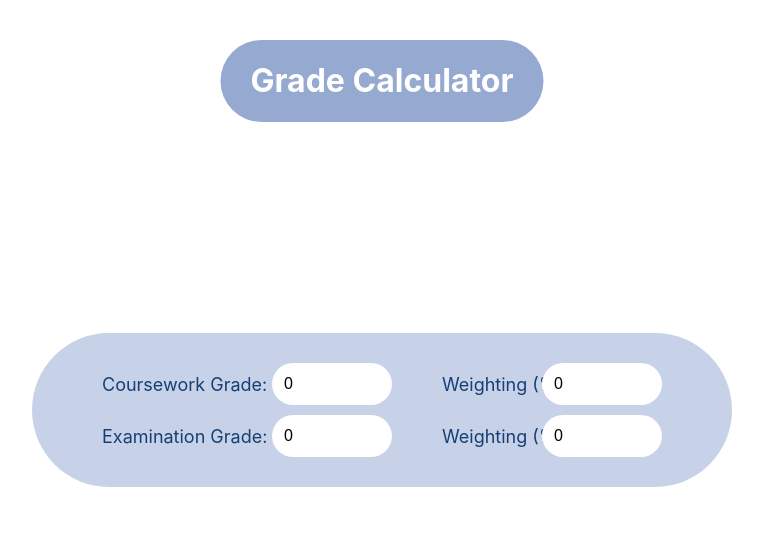
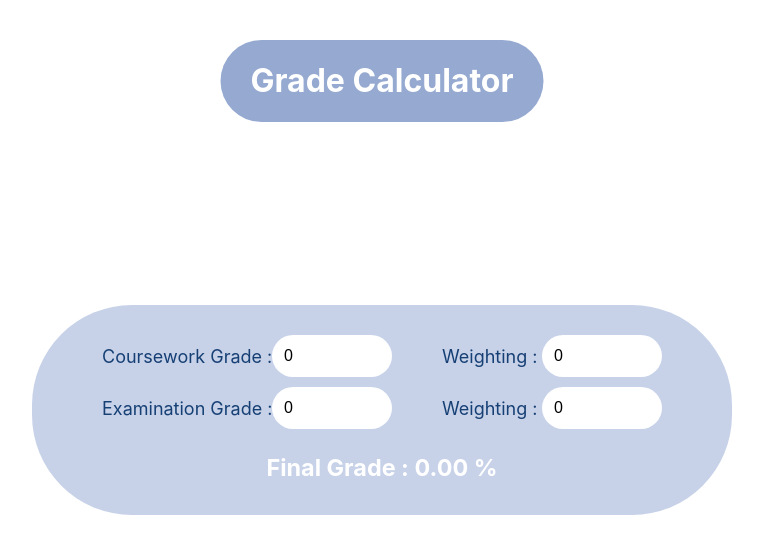
Before and after one commit to maeBoittiaux/grade-calculator, a React (Create React App) app: page / in a window 1280 px wide. Shown: the top 554 px of the page, without its empty margins (258-1021 px from the left). Built offline with nearby package versions, Linux system fonts and the light colour scheme.

Commit message:
Add results section within module component

```diff
--- a/src/Module.css
+++ b/src/Module.css
@@ -2,11 +2,14 @@
     background-color: #c7d2e9;
     border-radius: 100px;
     text-align: center;
-    padding: 20px 60px;
     margin-top: 20px;
     margin-left: auto;
     margin-right: auto;
     width: 580px;
+    padding-left: 60px;
+    padding-right: 60px;
+    padding-top: 20px;
+    padding-bottom: 10px;
 }
 
 .module-row {
@@ -50,3 +53,8 @@
 .module-input .weighting-label {
     width: 90px;
 }
+
+.module-results {
+    color: white;
+    font-size: 20px;
+}
--- a/src/Module.js
+++ b/src/Module.js
@@ -1,17 +1,34 @@
-import React from 'react';
+import React, { useState, useEffect } from 'react';
 import './Module.css';
 
 function Module() {
-    const handleInputChange = (e) => {
+    const [courseworkGrade, setCourseworkGrade] = useState(0);
+    const [courseworkWeighting, setCourseworkWeighting] = useState(0);
+    const [examGrade, setExamGrade] = useState(0);
+    const [examWeighting, setExamWeighting] = useState(0);
+    const [finalGrade, setFinalGrade] = useState(0);
+
+    const handleInputChange = (setter) => (e) => {
         const value = Math.max(0, Math.min(100, Number(e.target.value)));
-        e.target.value = value;
+        setter(value);
+    };
+
+    useEffect(() => {
+        calculateFinalGrade();
+    }, [courseworkGrade, courseworkWeighting, examGrade, examWeighting]);
+
+    const calculateFinalGrade = () => {
+        const cwPart = (courseworkGrade * courseworkWeighting) / 100;
+        const exPart = (examGrade * examWeighting) / 100;
+        const final = cwPart + exPart;
+        setFinalGrade(final.toFixed(2));
     };
 
     return (
         <div className="module-container">
             <div className="module-row">
                 <div className="module-input">
-                    <label htmlFor="coursework-grade">Coursework Grade:</label>
+                    <label htmlFor="coursework-grade">Coursework Grade :</label>
                     <input
                         type="number"
                         id="coursework-grade"
@@ -19,11 +36,11 @@ function Module() {
                         defaultValue="0"
                         min="0"
                         max="100"
-                        onChange={handleInputChange}
+                        onChange={handleInputChange(setCourseworkGrade)}
                     />
                 </div>
                 <div className="module-input">
-                    <label htmlFor="coursework-weighting" className="weighting-label">Weighting (%):</label>
+                    <label htmlFor="coursework-weighting" className="weighting-label">Weighting :</label>
                     <input
                         type="number"
                         id="coursework-weighting"
@@ -31,13 +48,13 @@ function Module() {
                         defaultValue="0"
                         min="0"
                         max="100"
-                        onChange={handleInputChange}
+                        onChange={handleInputChange(setCourseworkWeighting)}
                     />
                 </div>
             </div>
             <div className="module-row">
                 <div className="module-input">
-                    <label htmlFor="exam-grade">Examination Grade:</label>
+                    <label htmlFor="exam-grade">Examination Grade :</label>
                     <input
                         type="number"
                         id="exam-grade"
@@ -45,11 +62,11 @@ function Module() {
                         defaultValue="0"
                         min="0"
                         max="100"
-                        onChange={handleInputChange}
+                        onChange={handleInputChange(setExamGrade)}
                     />
                 </div>
                 <div className="module-input">
-                    <label htmlFor="exam-weighting" className="weighting-label">Weighting (%):</label>
+                    <label htmlFor="exam-weighting" className="weighting-label">Weighting :</label>
                     <input
                         type="number"
                         id="exam-weighting"
@@ -57,9 +74,12 @@ function Module() {
                         defaultValue="0"
                         min="0"
                         max="100"
-                        onChange={handleInputChange}
+                        onChange={handleInputChange(setExamWeighting)}
                     />
                 </div>
+            </div>
+            <div className="module-results">
+                <h3>Final Grade : {finalGrade} %</h3>
             </div>
         </div>
     );
```
